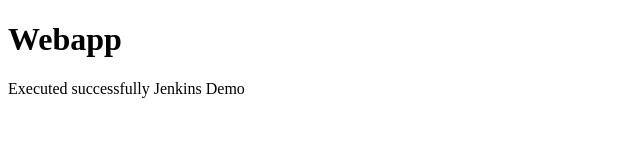
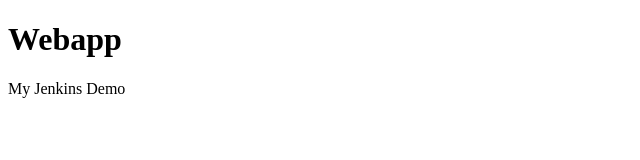
Before and after one commit to NarayanPooja/jenkintest, a plain HTML site: page index.html in a window 1280 px wide. Shown: the whole page, without its empty margins (0-640 px from the left). Drawn offline with Linux system fonts and the light colour scheme.

Commit message:
Update index.html

```diff
--- a/index.html
+++ b/index.html
@@ -6,7 +6,7 @@
 <body>
 
 <h1>Webapp</h1>
-<p>Executed successfully Jenkins Demo</p>
+<p>My Jenkins Demo</p>
 
 </body>
 </html>
```
